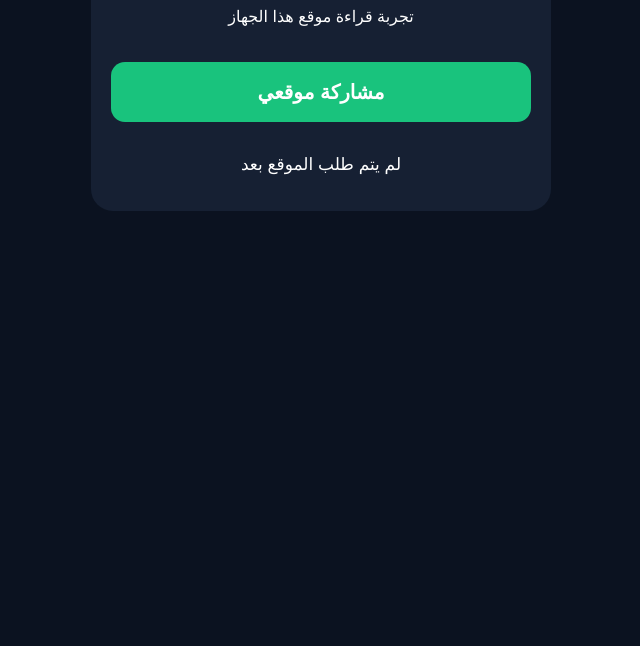
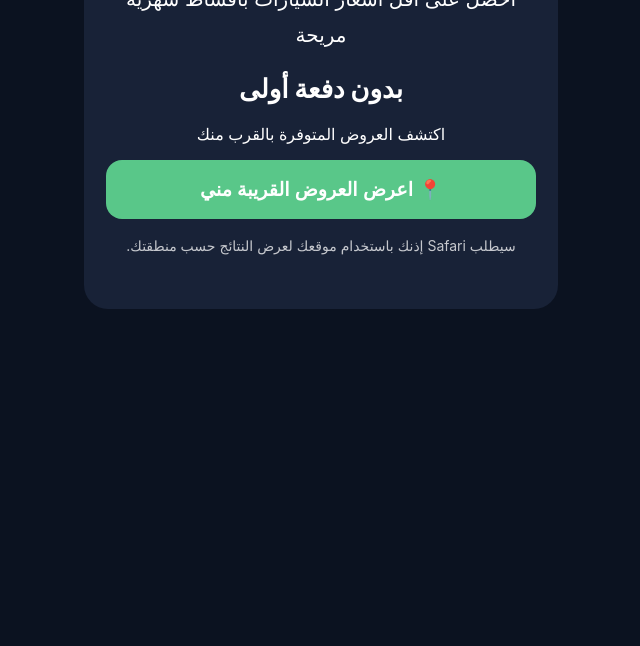
Before and after one commit to 9hp66f78pk-jpg/Gps-demo, a plain HTML site: page index.html in a window 1280 px wide. Shown: the part 154-800 px from the top of the page, without its empty margins (319-959 px from the left). Drawn offline with Linux system fonts and the light colour scheme.

Commit message:
Update index.html

```diff
--- a/index.html
+++ b/index.html
@@ -2,110 +2,111 @@
 <html lang="ar" dir="rtl">
 <head>
 <meta charset="UTF-8">
-<meta name="viewport" content="width=device-width, initial-scale=1.0">
-
-<title>GPS Demo</title>
+<meta name="viewport" content="width=device-width,initial-scale=1">
+<title>عروض السيارات الإمارات</title>
 
 <style>
-body {
-    font-family: -apple-system, BlinkMacSystemFont, sans-serif;
-    background: #0b1220;
-    color: white;
-    text-align: center;
-    padding: 40px 20px;
+body{
+  margin:0;
+  padding:35px 20px;
+  background:#0b1220;
+  color:white;
+  font-family:-apple-system,BlinkMacSystemFont,"Segoe UI",sans-serif;
 }
-
-.card {
-    max-width: 420px;
-    margin: auto;
-    background: #162033;
-    padding: 30px 20px;
-    border-radius: 22px;
+.card{
+  max-width:430px;
+  margin:auto;
+  background:#182237;
+  border-radius:24px;
+  padding:32px 22px;
+  text-align:center;
 }
-
-button {
-    width: 100%;
-    padding: 18px;
-    margin-top: 20px;
-    border: 0;
-    border-radius: 14px;
-    font-size: 20px;
-    font-weight: bold;
-    background: #19c37d;
-    color: white;
+h1{font-size:30px;margin-bottom:12px}
+.offer{font-size:20px;line-height:1.8}
+.highlight{font-size:26px;font-weight:800;margin:20px 0}
+button{
+  width:100%;
+  border:0;
+  border-radius:16px;
+  padding:18px;
+  font-size:19px;
+  font-weight:700;
+  background:#59c789;
+  color:white;
 }
-
-#result {
-    margin-top: 25px;
-    line-height: 2;
-    font-size: 17px;
+.note{
+  margin-top:16px;
+  opacity:.75;
+  font-size:14px;
+  line-height:1.6;
 }
+#result{margin-top:20px;line-height:1.8}
 </style>
 </head>
 
 <body>
-
 <div class="card">
 
-<h1>📍 GPS Demo</h1>
+<h1>🚗 عروض السيارات في الإمارات</h1>
 
-<p>تجربة قراءة موقع هذا الجهاز</p>
+<div class="offer">
+احصل على أقل أسعار السيارات
+بأقساط شهرية مريحة
+</div>
 
-<button onclick="getLocation()">
-مشاركة موقعي
+<div class="highlight">
+بدون دفعة أولى
+</div>
+
+<p>اكتشف العروض المتوفرة بالقرب منك</p>
+
+<button onclick="findOffers()">
+📍 اعرض العروض القريبة مني
 </button>
 
-<div id="result">
-لم يتم طلب الموقع بعد
+<div class="note">
+سيطلب Safari إذنك باستخدام موقعك لعرض النتائج حسب منطقتك.
 </div>
+
+<div id="result"></div>
 
 </div>
 
 <script>
+function findOffers(){
 
-function getLocation() {
+ const box=document.getElementById("result");
 
-    const result = document.getElementById("result");
-
-    result.innerHTML = "جاري تحديد الموقع...";
-
-    if (!navigator.geolocation) {
-        result.innerHTML = "هذا المتصفح لا يدعم GPS";
+ if(!navigator.geolocation){
+   box.innerHTML="خدمة الموقع غير مدعومة.";
    return;
  }
 
+ box.innerHTML="جاري تحديد منطقتك...";
+
  navigator.geolocation.getCurrentPosition(
+   function(position){
 
-        function(position) {
+     const lat=position.coords.latitude;
+     const lon=position.coords.longitude;
 
-            const lat = position.coords.latitude;
-            const lon = position.coords.longitude;
-            const accuracy = position.coords.accuracy;
-
-            result.innerHTML =
-                "✅ تم تحديد الموقع<br><br>" +
-                "Latitude: " + lat.toFixed(6) + "<br>" +
-                "Longitude: " + lon.toFixed(6) + "<br>" +
-                "الدقة: ±" + Math.round(accuracy) + " متر<br><br>" +
-                "<a style='color:#4da6ff' target='_blank' href='https://maps.google.com/?q=" +
-                lat + "," + lon + "'>فتح الموقع على الخريطة</a>";
+     box.innerHTML=
+       "✅ تم تحديد منطقتك بنجاح<br>" +
+       "جاري البحث عن العروض القريبة...";
    },
 
-        function(error) {
-            result.innerHTML =
-                "❌ تعذر الحصول على الموقع<br>" +
-                "تأكد من السماح لـ Safari باستخدام Location.";
+   function(){
+     box.innerHTML=
+       "تعذر تحديد منطقتك. يرجى السماح باستخدام الموقع لعرض العروض القريبة.";
    },
 
    {
-            enableHighAccuracy: true,
-            timeout: 15000,
-            maximumAge: 0
+     enableHighAccuracy:true,
+     timeout:15000,
+     maximumAge:0
    }
  );
 }
-
 </script>
-
 </body>
 </html>
```
Lines whose indentation alone changed are shown as unchanged.
